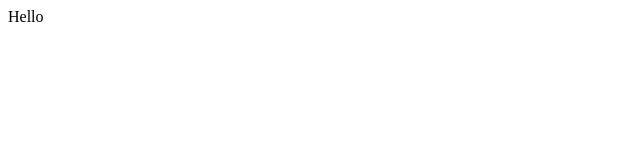
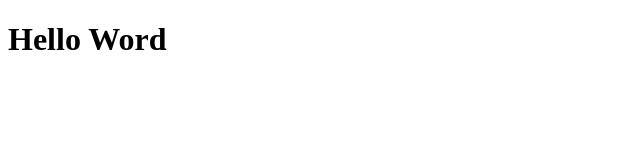
Before and after one commit to JenyAzrad/project, a plain HTML site: page index.html in a window 1280 px wide. Shown: the whole page, without its empty margins (0-640 px from the left). Drawn offline with Linux system fonts and the light colour scheme.

Commit message:
second commit

```diff
--- a/index.html
+++ b/index.html
@@ -7,7 +7,8 @@
     <meta http-equiv="X-UA-Compatible" content="ie=edge">
     <title>Document</title>
 </head>
-<body>Hello
+<body>
+<h1>Hello Word</h1>
 <script src="js/script.js"></script>
 </body>
 </html>
```
Also changed, not shown: 1 other file.
